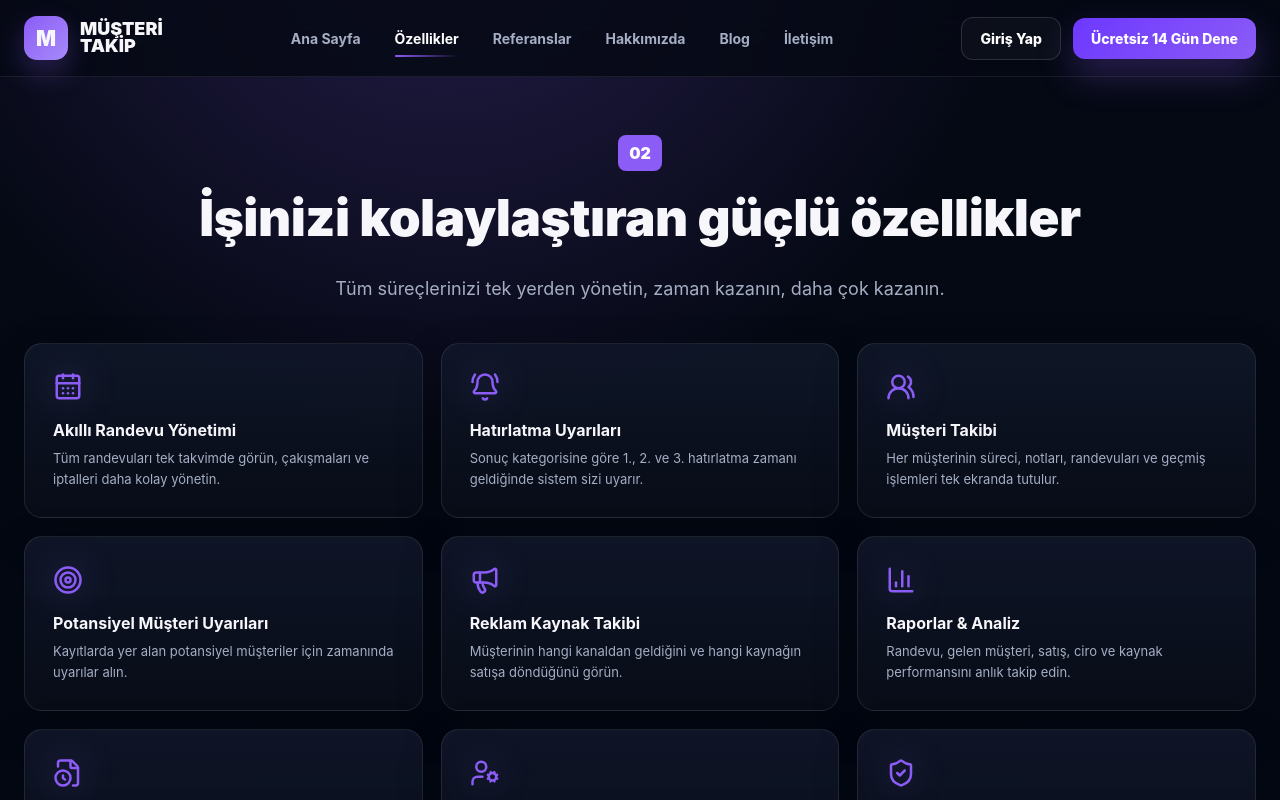
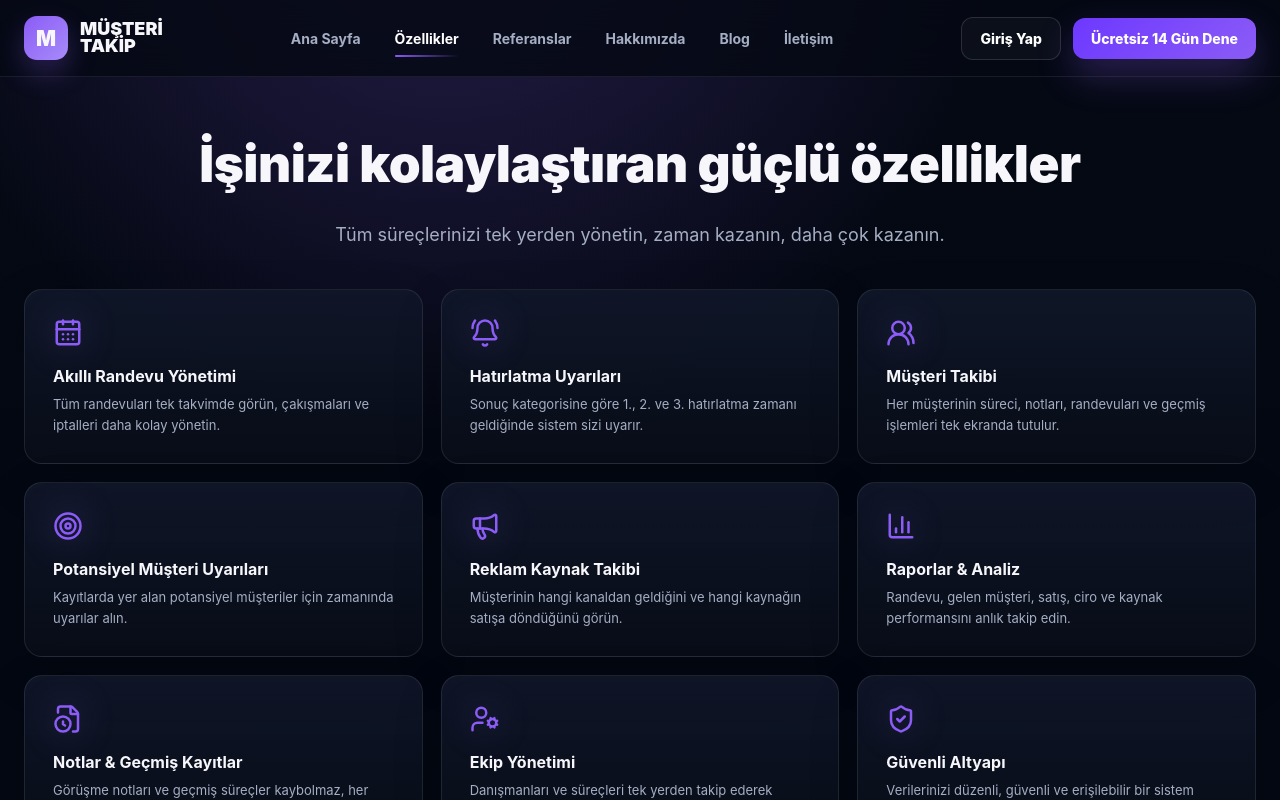
Before and after one commit to kubilaydijital/musteritakip, a React (Vite) app: page /ozellikler in a window 1280 px wide. Shown: the top 800 px of the page. Built offline with nearby package versions, Linux system fonts and the light colour scheme.

Commit message:
Update Features.jsx

```diff
--- a/src/pages/Features.jsx
+++ b/src/pages/Features.jsx
@@ -4,5 +4,5 @@ import usePageMeta from '../usePageMeta.js'
 
 export default function Features() {
   usePageMeta('Özellikler', 'Randevu yönetimi, hatırlatma uyarıları, müşteri takibi, reklam kaynak takibi ve raporlama. İşinizi kolaylaştıran tüm özellikler tek panelde.')
-  return <Layout><main className="page"><section className="container page-hero"><span className="page-no">02</span><h1>İşinizi kolaylaştıran güçlü özellikler</h1><p>Tüm süreçlerinizi tek yerden yönetin, zaman kazanın, daha çok kazanın.</p></section><section className="container features-grid">{features.map((item) => { const Icon = item.icon; return <article className="feature-card" key={item.title}><Icon size={30}/><h3>{item.title}</h3><p>{item.desc}</p></article> })}</section></main></Layout>
+  return <Layout><main className="page"><section className="container page-hero"><h1>İşinizi kolaylaştıran güçlü özellikler</h1><p>Tüm süreçlerinizi tek yerden yönetin, zaman kazanın, daha çok kazanın.</p></section><section className="container features-grid">{features.map((item) => { const Icon = item.icon; return <article className="feature-card" key={item.title}><Icon size={30}/><h3>{item.title}</h3><p>{item.desc}</p></article> })}</section></main></Layout>
 }
```
